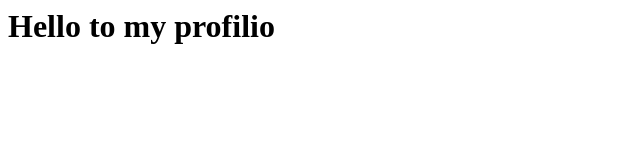
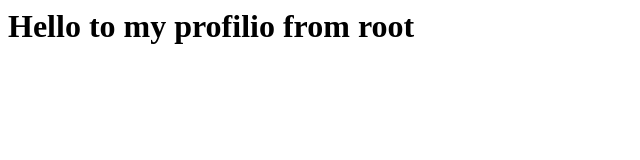
Before and after one commit to sadeghtavakoli/testprofilio, a plain HTML site: page index.html in a window 1280 px wide. Shown: the whole page, without its empty margins (0-640 px from the left). Drawn offline with Linux system fonts and the light colour scheme.

```diff
--- a/index.html
+++ b/index.html
@@ -1 +1,11 @@
-<h1>Hello to my profilio <h1>
+
+
+<html>
+	<head>
+		<title>Test Profilio</title>
+	</head>
+
+	<body>
+		<h1>Hello to my profilio from root<h1>
+	</body>
+</html>
```
